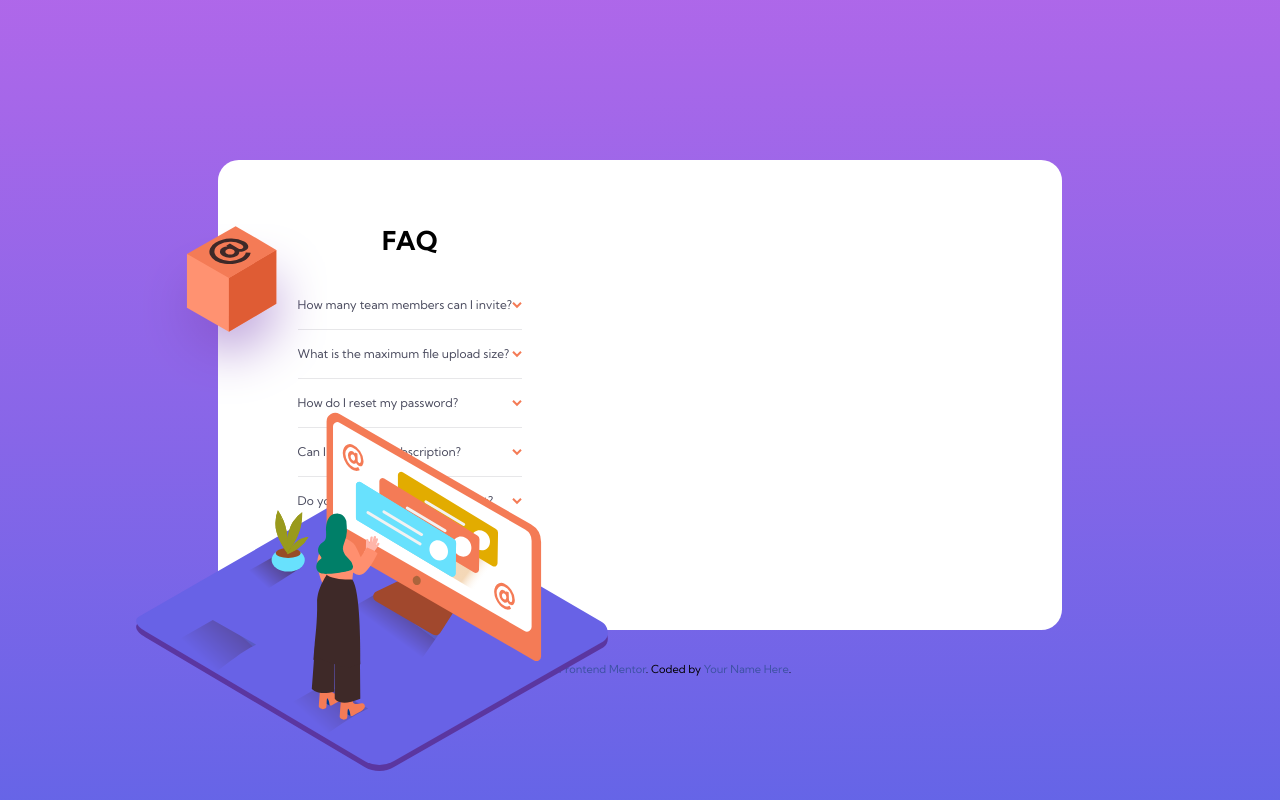
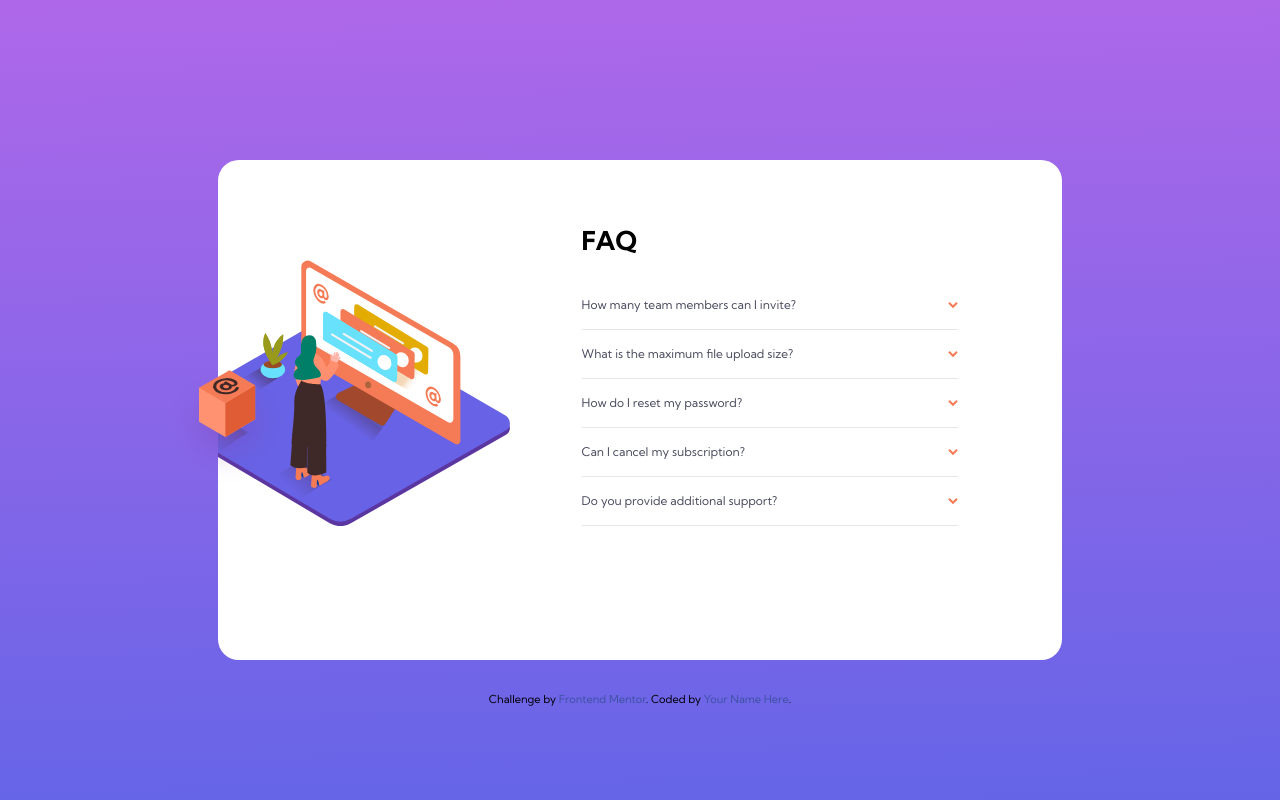
Before and after one commit to mattdimicelli/FAQ_accordion_card, a plain HTML site: page index.html in a window 1280 px wide. Drawn offline with Linux system fonts and the light colour scheme.

Commit message:
improve styles

```diff
--- a/index.html
+++ b/index.html
@@ -25,13 +25,14 @@
         woman standing in front of a large monitor" />
       <!-- <img class="mobile-shadow" src="./images/bg-pattern-mobile.svg" />      -->
     </div>
+    <div class="space-occupier"></div>
     <div class="desktop-illustration-container">
       <div class="respect-overflow">
         <img src="./images/illustration-box-desktop.svg" alt="orange cube with an
         @ symbol on it's top side" />
       </div>
       <div class="no-overflow">
-        <img src="./images/illustration-woman-online-desktop.svg" alt="illustration
+        <img class="illustration-desk-img" src="./images/illustration-woman-online-desktop.svg" alt="illustration
         woman standing in front of a large monitor" />
       </div>
     </div>
--- a/styles.css
+++ b/styles.css
@@ -104,8 +104,8 @@ img.mobile-shadow {
     .desktop-illustration-container {
         display: initial;
         position: absolute;
-        left: -82px;
-        overflow: hidden;
+        left: 0;
+        top: 0;
     }
     .white-part {
         max-width: none;
@@ -113,11 +113,47 @@ img.mobile-shadow {
         padding: 4rem;
         width: 66%;
         position: relative;
-        justify-content: flex;
+        height: 500px;
+        justify-content: flex-end;
     }
     .respect-overflow {
-        position: relative;
+        position: absolute;
+        width: 120px;
+        height: 120px;
+        top: 209px;
+        z-index: 1;
+        left: -51px;
+    }
 
+    .no-overflow {
+        overflow: hidden;
+        position: absolute;
+        width: 350px;
+        top: 100px;
+        height: 271px;
+    }
+
+    .illustration-desk-img {
+        position: absolute;
+        left: -58px;
+    }
+
+    h1 {
+        text-align: left;
+    }
+
+    .faqs {
+        margin: 2.5rem 0;
+    }
+
+    .space-occupier {
+        width: 300px;
+        height: 500px;
+    }
+
+    .faq-container {
+        flex: 1;
+        margin-right: 2.5rem;
     }
 
 }
```
